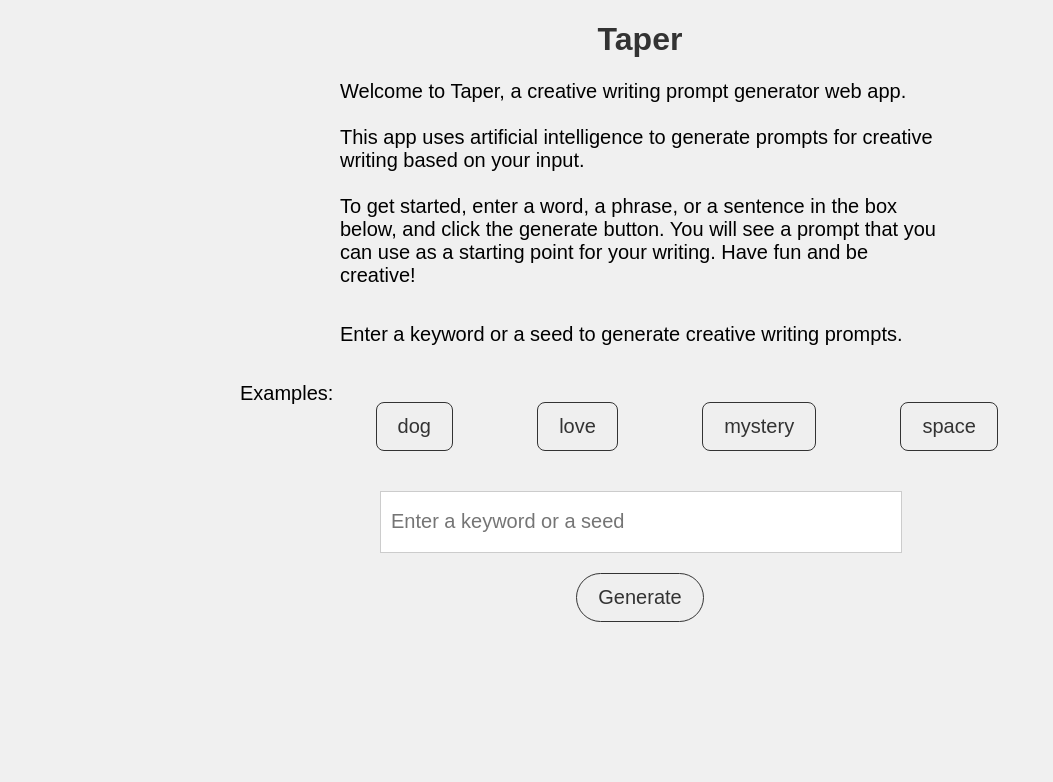
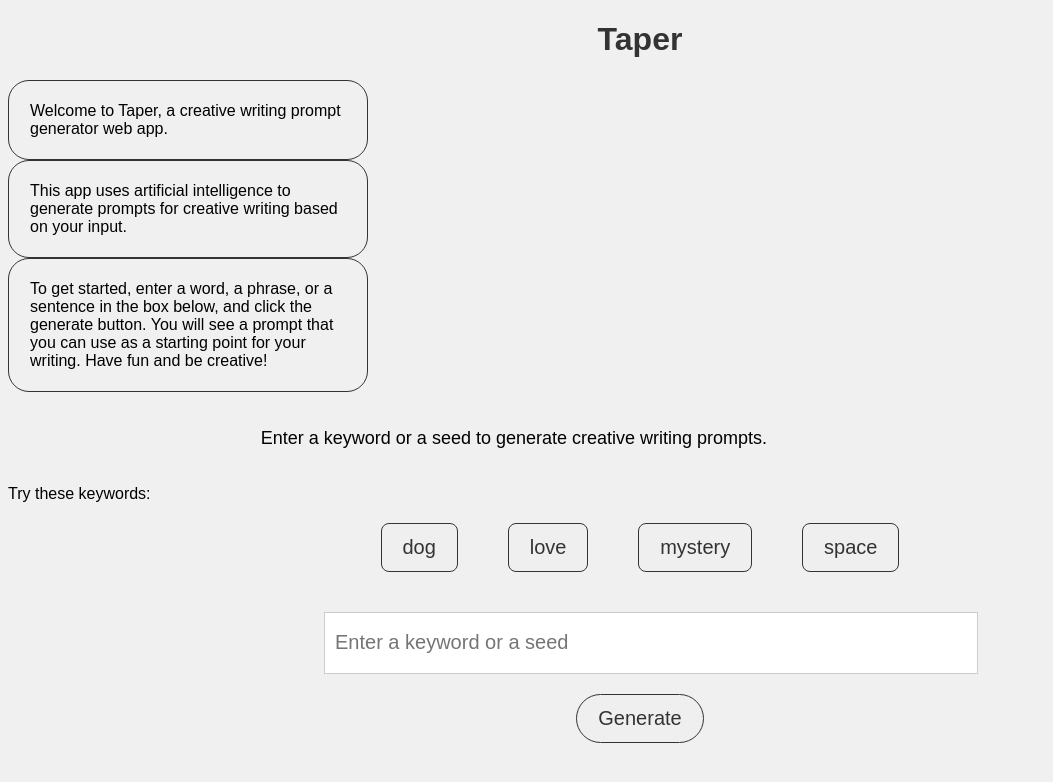
Before and after one commit to AbisoyeOnanuga/Taper, a Flask app: page / in a window 1280 px wide. Shown: the top 782 px of the page, without its empty margins (0-1053 px from the left). Run offline with Flask 3, Linux system fonts and the light colour scheme.

Commit message:
app update

```diff
--- a/app.py
+++ b/app.py
@@ -21,9 +21,6 @@ def generate():
     # Get the user input from the form
     user_input = request.form["user_input"]
 
-    # Encode the prefix and the user input as input ids
-    input_ids = tokenizer.encode(prefix, return_tensors="pt")
-
     # Add a prefix to the user input to specify the task and domain
     prefix = "Word: {word}. Creative writing prompt: {prompt}\n"
     prefix += "Word: dog. Creative writing prompt: Write a story from the point of view of a dog.\n"
@@ -31,7 +28,10 @@ def generate():
     prefix += "Word: mystery. Creative writing prompt: Write a dialogue between a detective and a suspect.\n"
 
     # Encode the prefix and the user input as input ids
-    #input_ids = tokenizer.encode(prefix + user_input, return_tensors="pt")
+    input_ids = tokenizer.encode(
+        prefix.format(word=user_input, prompt=""), return_tensors="pt"
+    )
+
     # Generate 5 prompts with different sampling methods
     prompts = []
     for i in range(5):
@@ -54,12 +54,14 @@ def generate():
             # Use random sampling
             prompt = model.generate(input_ids, max_length=50, do_sample=True)[0]
         # Decode the prompt and remove the prefix and the user input
-        prompt = tokenizer.decode(prompt, skip_special_tokens=True).replace(prefix, "")
+        prompt = tokenizer.decode(prompt, skip_special_tokens=True).replace(
+            prefix.format(word=user_input, prompt=""), ""
+        )
         # Append the prompt to the list of prompts
         prompts.append(prompt)
 
-    # Render the generate page with the user input and the prompt
-    return render_template("generate.html", user_input=user_input, prompts=prompts)
+    # Render the generate page with the prompts
+    return render_template("generate.html", prompts=prompts)
 
 # Define a route for the rate page
 @app.route("/rate", methods=["POST"])
--- a/static/style.css
+++ b/static/style.css
@@ -9,15 +9,32 @@ h1 {
 }
 
 p {
-    width: 600px;
-    margin: 0 auto;
-    font-size: 20px;
+  width: 60%;
+  margin: 0 auto;
+  font-size: large;
 }
 
 p.examples{
   display: flex;
-  width: 800px;
+  width: 45%;
   margin: 0 auto;
+}
+
+p.cards{
+  display: flex;
+  width: 60%;
+  margin: 0 auto;
+}
+
+div.intro{
+  width: 25%;
+  height: 45%;
+  padding: 21px;
+  border-radius: 21px;
+  border-style: solid;
+  background-color: #333333 0.5;
+  border-width: 0.1rem;
+  border-color: #333333;
 }
 
 a {
@@ -34,18 +51,17 @@ a {
 
 form {
     padding-top: 20px;
-    width: 600px;
+    width: 50%;
     margin: 0 auto;
 }
 
 input {
-    width: 500px;
+    width: 100%;
     height: 40px;
     font-size: 20px;
     padding: 10px;
     border: 1px solid #cccccc;
     margin: 0 auto;
-    margin-left: 40px;
 }
 
 button {
--- a/templates/home.html
+++ b/templates/home.html
@@ -11,14 +11,21 @@
 </head>
 <body>
     <h1>Taper</h1>
-    <p>
-        Welcome to Taper, a creative writing prompt generator web app. <br><br>
-        This app uses artificial intelligence to generate prompts for creative writing based on your input. <br><br>
-        To get started, enter a word, a phrase, or a sentence in the box below, and click the generate button.
-        You will see a prompt that you can use as a starting point for your writing. Have fun and be creative!
+    <p class="cards">
+        <div class="intro">
+            Welcome to Taper, a creative writing prompt generator web app.
+        </div>
+        <div class="intro">
+            This app uses artificial intelligence to generate prompts for creative writing based on your input.
+        </div>
+        <div class="intro">
+            To get started, enter a word, a phrase, or a sentence in the box below, and click the generate button.
+            You will see a prompt that you can use as a starting point for your writing. Have fun and be creative!
+        </div>
     </p><br><br>
     <p>Enter a keyword or a seed to generate creative writing prompts.</p><br><br>
-    <p class="examples">Examples:
+    Try these keywords:<br>
+    <p class="examples">
         <button type="input">dog</button>
         <button type="input">love</button>
         <button type="input">mystery</button>
```
